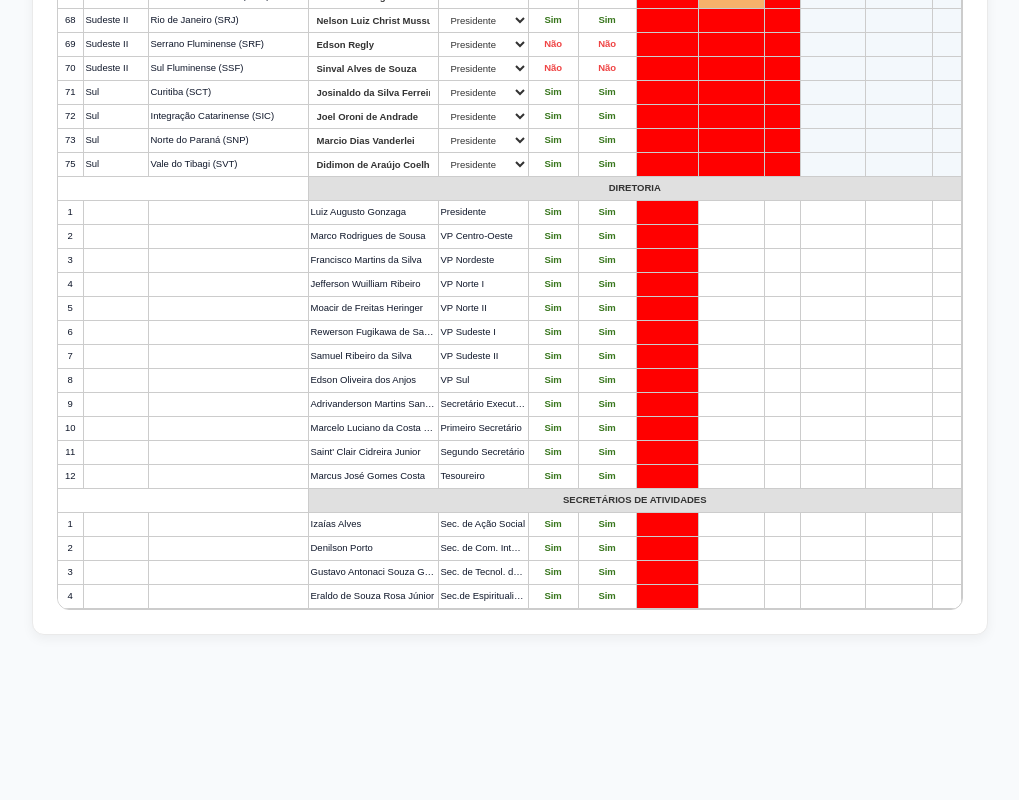
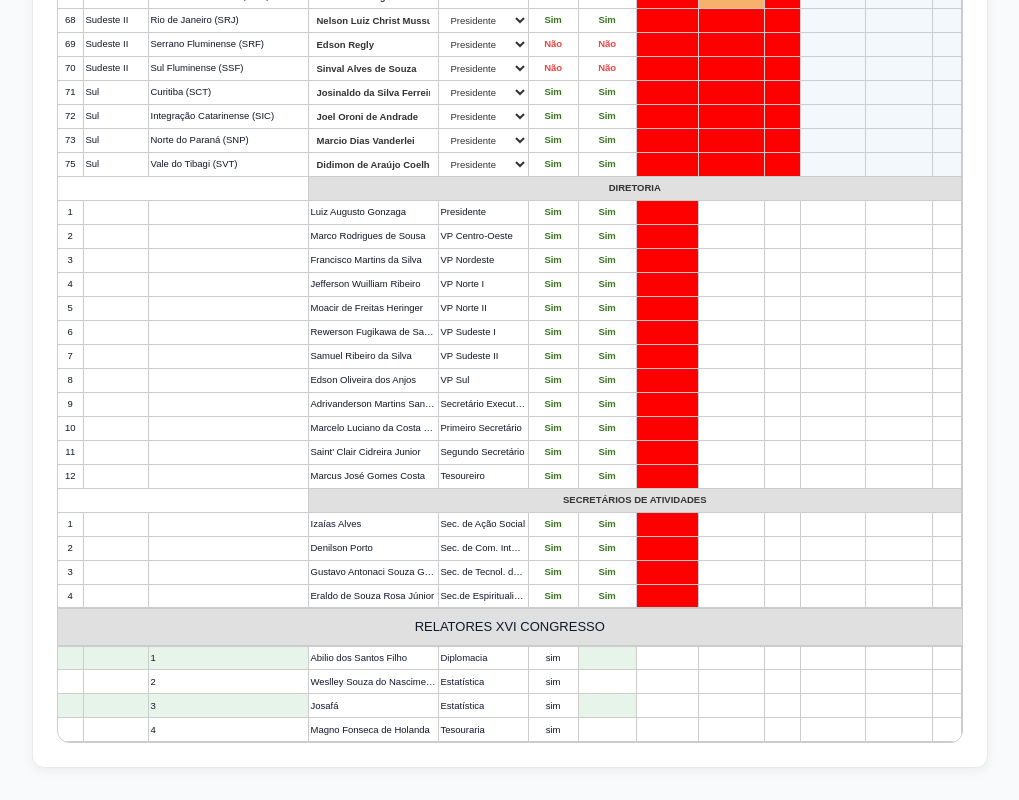
Before and after one commit to amsweb77-lab/Reunioes, a React (Vite) app: page /painel-geral in a window 1280 px wide. Shown: the part 1671-2471 px from the top of the page, without its empty margins (260-1279 px from the left). Before the commit the page ends 2338 px from the top, so only its background shows below. Built offline with nearby package versions, Linux system fonts and the light colour scheme; no server answers; the database is empty.

Commit message:
Insert RELATORES XVI CONGRESSO section at the end of the spreadsheet table

```diff
--- a/src/pages/PainelGeral.jsx
+++ b/src/pages/PainelGeral.jsx
@@ -574,6 +574,36 @@ export default function PainelGeral() {
                 </>
               )}
 
+              {/* SECTION: RELATORES */}
+              <tr className="section-header-row" style={{ backgroundColor: '#e0e0e0', borderTop: '2px solid #ccc', borderBottom: '2px solid #ccc' }}>
+                <td colSpan={13} className="font-bold text-center" style={{ padding: '8px', fontSize: '13px', textTransform: 'uppercase' }}>
+                  RELATORES XVI CONGRESSO
+                </td>
+              </tr>
+              {[
+                { n: 1, nome: 'Abilio dos Santos Filho', cargo: 'Diplomacia' },
+                { n: 2, nome: 'Weslley Souza do Nascimento', cargo: 'Estatística' },
+                { n: 3, nome: 'Josafá', cargo: 'Estatística' },
+                { n: 4, nome: 'Magno Fonseca de Holanda', cargo: 'Tesouraria' }
+              ].map((rel, i) => (
+                <tr key={`relator-${i}`} className="spreadsheet-row hoverable">
+                  <td className="border-r" style={{ backgroundColor: i % 2 === 0 ? '#e6f4ea' : 'transparent' }}></td>
+                  <td className="border-r" style={{ backgroundColor: i % 2 === 0 ? '#e6f4ea' : 'transparent' }}></td>
+                  <td className="text-right border-r font-bold" style={{ backgroundColor: i % 2 === 0 ? '#e6f4ea' : 'transparent', paddingRight: '8px' }}>
+                    {rel.n}
+                  </td>
+                  <td className="border-r px-2">{rel.nome}</td>
+                  <td className="border-r px-2">{rel.cargo}</td>
+                  <td className="text-center border-r px-2">sim</td>
+                  <td className="border-r" style={{ backgroundColor: i % 2 === 0 ? '#e6f4ea' : 'transparent' }}></td>
+                  <td className="border-r"></td>
+                  <td className="border-r"></td>
+                  <td className="border-r"></td>
+                  <td className="border-r"></td>
+                  <td className="border-r"></td>
+                  <td className="border-r"></td>
+                </tr>
+              ))}
             </tbody>
           </table>
         </div>
```
